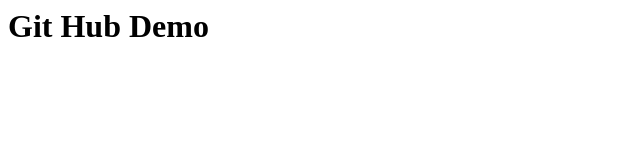
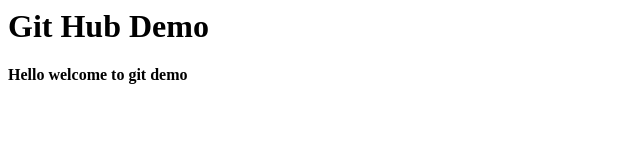
Before and after one commit to SamarpanKarra/jk, a plain HTML site: page index.html in a window 1280 px wide. Shown: the whole page, without its empty margins (0-640 px from the left). Drawn offline with Linux system fonts and the light colour scheme.

Commit message:
bold added

```diff
--- a/index.html
+++ b/index.html
@@ -1,6 +1,7 @@
 <html>
   <body>
     <h1>Git Hub Demo</h1>
+    <b>Hello welcome to git demo</b>
   </body>
 
 
```
